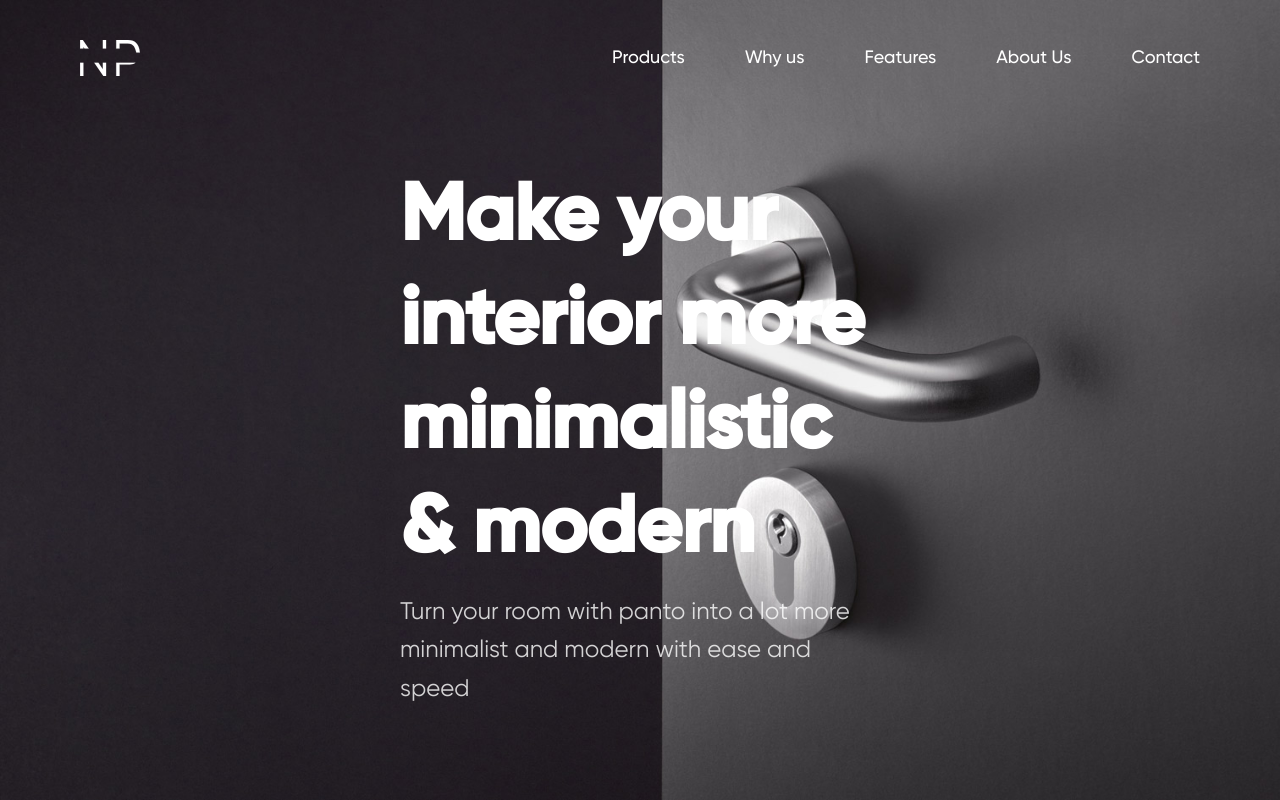
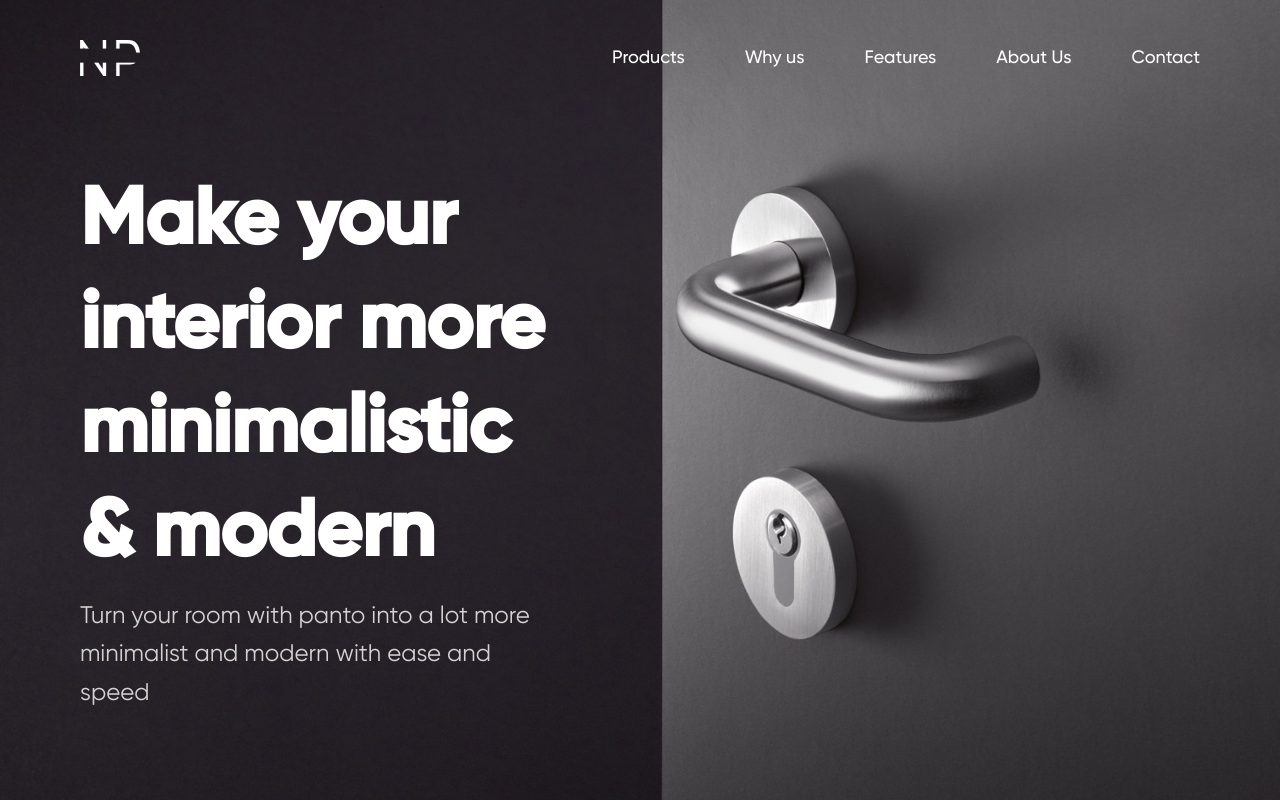
Before and after one commit to JavokhirMurodov1626/Door-Handles, an Angular app: page / in a window 1280 px wide. Shown: the top 800 px of the page. Built offline with nearby package versions, Linux system fonts and the light colour scheme.

Commit message:
hero content has been fixed

```diff
--- a/src/app/hero-section/hero-section.component.css
+++ b/src/app/hero-section/hero-section.component.css
@@ -14,6 +14,8 @@
     display: flex;
     flex-direction: column;
     justify-content: center;
+    height: 100vh;
+    max-height: 1080px;
 }
 .hero-section__content h1 {
     color: var(--color-primary-white);
--- a/src/app/hero-section/hero-section.component.html
+++ b/src/app/hero-section/hero-section.component.html
@@ -1,5 +1,6 @@
 <div class="hero-section">
-    <div class="hero-section__content container">
+    <div class="container">
+        <div class="hero-section__content ">
             <h1>Make your interior more
                 minimalistic & modern</h1>
 
@@ -10,3 +11,4 @@
             </div> -->
         </div>
     </div>
+</div>
```
Lines whose indentation alone changed are shown as unchanged.
